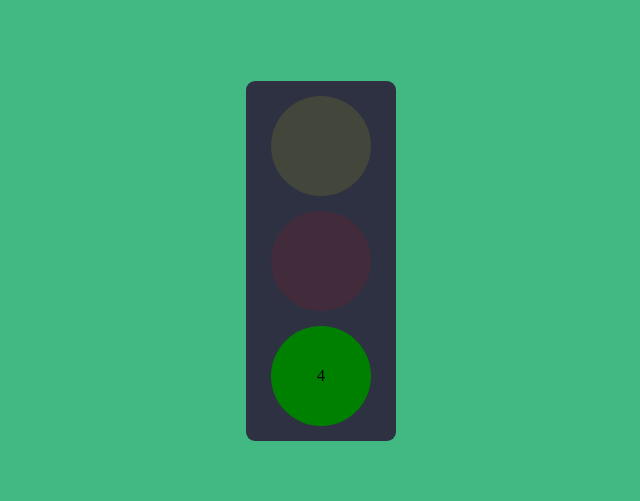
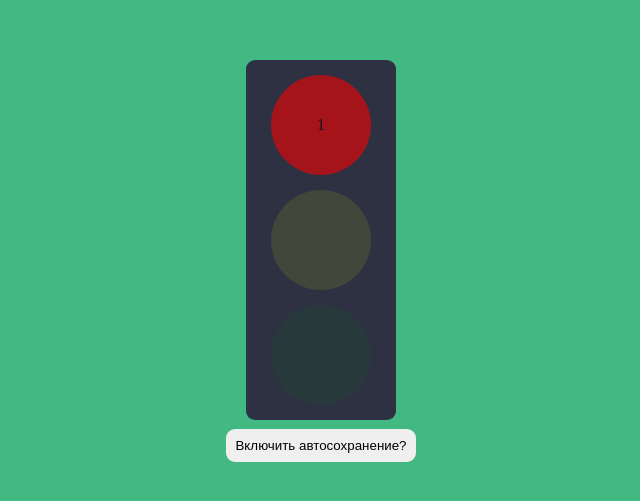
Before and after one commit to goldensectionlv/traffic_lights, a Vue app: page /yellow in a window 1280 px wide. Before the commit this address led to /green. Shown: the part 139-640 px from the top of the page, without its empty margins (319-959 px from the left). Built offline with nearby package versions, Linux system fonts and the light colour scheme.

Commit message:
fix bug and implement localstorage

```diff
--- /dev/null
+++ b/src/components/BaseButton.vue
@@ -0,0 +1,37 @@
+<template>
+  <button class="button">
+    <span v-if="active">{{ pressedText }}</span>
+    <span v-else>{{ unpressedText }}</span>
+  </button>
+</template>
+
+<script>
+export default {
+  name: "BaseButton",
+  props: {
+    unpressedText: {
+      type: String,
+      default: ''
+    },
+    pressedText: {
+      type: String,
+      default: ''
+    },
+    active: {
+      type: Boolean,
+      default: false
+    }
+  }
+}
+</script>
+
+<style scoped>
+.button {
+  padding: 9px;
+  border-radius: 9px;
+  outline: none;
+  border: none;
+  cursor: pointer;
+  margin-top: 9px;
+}
+</style>
--- a/src/views/Home.vue
+++ b/src/views/Home.vue
@@ -10,49 +10,58 @@
         :blink-active="light.color === $route.params.color && light.duration + 1 - counter < 3"
       />
     </div>
+    <BaseButton
+      unpressed-text="Включить автосохранение?"
+      pressed-text="Выключить автосохранение и очистить память?"
+      :active="userWantsToStore"
+      @click.native="buttonClick"
+    />
   </div>
 </template>
 
 <script>
+import BaseButton from "@/components/BaseButton";
 import BaseLight from "@/components/BaseLight";
 
 export default {
   name: 'Home',
-  components: { BaseLight },
+  components: { BaseLight, BaseButton },
   data() {
     return {
       trafficLights: [
         // кол-во цветов и положение предупреждающего сигнала в массиве не влияют на работоспособность
-        {color: 'yellow', duration: 2, isWarningColor: true},
-        {color: 'red', duration: 3},
-        {color: 'green', duration: 4},
+        {color: 'red', duration: 5},
+        {color: 'yellow', duration: 3, isWarningColor: true},
+        {color: 'green', duration: 6},
       ],
       interval: null /* Переменная для очистки интервала в цикле beforeDestroy */,
       counter: 1, /* Переменная для сверки с длинной сигнала */
       activeLight: {}, /* Актуальный сигнал (не учитывает предупреждающий сигнал) */
       warningLight: {} /* Отдельная ссылка для быстрого доступа */,
-      warningActive: false /* Триггер для периодического включения предупреждающего сигнала */
+      warningActive: false, /* Триггер для периодического включения предупреждающего сигнала */
+      previousLight: {},
+      userWantsToStore: false
     }
   },
   created() {
     // Редирект в том случае, если присутствует хотя бы один элемент в списке цветов светофора
-    if (this.$route.path === '/' && this.trafficLights.length)
-      this.$router.push(this.trafficLights[0].color)
+    if (this.$route.path === '/' && this.trafficLights.length) this.$router.push(this.trafficLights[0].color)
     // Поиск цвета предупреждения в массиве
     this.warningLight = this.trafficLights.find(light => light.isWarningColor)
     // Авто включение тригера на переключение на следующий цвет, т.к. иначе будет двойное переключение на предупреждающий цвет
-    if (this.warningLight.color === this.$route.params.color)
-      this.warningActive = true
+    if (this.warningLight.color === this.$route.params.color) this.warningActive = true
 
+    if (JSON.parse(localStorage.getItem('userWantsToStore'))) {
+      this.userWantsToStore = true
+      this.localStorageRequest()
+    }
     this.activeLight = JSON.parse(JSON.stringify(this.trafficLights.find(light => light.color === this.$route.params.color)))
-
     this.countdown()
   },
   beforeDestroy() {
     clearInterval(this.interval)
   },
   methods: {
-    // управляющие функции
     countdown() {
       this.interval = setInterval(() => {
         this.counter++
@@ -60,10 +69,11 @@ export default {
           this.counter = 1
           this.warningActive ? this.switchLight() : this.enableWarningSignal()
         }
+        if (this.userWantsToStore) this.localStorageSet()
       }, 1000)
     },
     switchLight() {
-      const index = this.trafficLights.findIndex(light => light.color === this.activeLight.color)
+      const index = this.trafficLights.findIndex(light => light.color === this.previousLight.color)
 
       if (this.trafficLights.length === index + 1) { /* если конец списка */
         this.restartCycle()
@@ -73,10 +83,10 @@ export default {
       }
       this.warningActive = false
     },
-    // побочные функции
     enableWarningSignal() {
       this.$router.push(this.warningLight.color)
-      this.activeLight.duration = this.warningLight.duration
+      this.previousLight = this.activeLight
+      this.activeLight = this.warningLight
       this.warningActive = true
       console.log('enable warning signal')
     },
@@ -102,6 +112,28 @@ export default {
       const nextColor = this.trafficLights[index].color
       this.$router.push(nextColor)
       this.activeLight = JSON.parse(JSON.stringify(this.trafficLights[index]))
+    },
+    localStorageRequest() {
+      const activeLight = localStorage.getItem('activeLight')
+      const counter = localStorage.getItem('counter')
+      const previousLight = localStorage.getItem('previousLight')
+
+      if (activeLight && counter && previousLight) {
+        this.activeLight = JSON.parse(activeLight)
+        this.$router.push(this.activeLight.color).catch(() => {})
+        this.counter = JSON.parse(counter)
+        this.previousLight = JSON.parse(previousLight)
+      }
+    },
+    localStorageSet() {
+      localStorage.setItem('activeLight', JSON.stringify(this.activeLight))
+      localStorage.setItem('previousLight', JSON.stringify(this.previousLight))
+      localStorage.setItem('counter', JSON.stringify(this.counter))
+    },
+    buttonClick() {
+      if (this.userWantsToStore) localStorage.clear()
+      this.userWantsToStore = !this.userWantsToStore
+      localStorage.setItem('userWantsToStore', JSON.stringify(this.userWantsToStore))
     }
   }
 }
@@ -112,6 +144,7 @@ export default {
   width: 100vw;
   height: 100vh;
   display: flex;
+  flex-direction: column;
   align-items: center;
   justify-content: center;
   background-color: #42b983;
```
